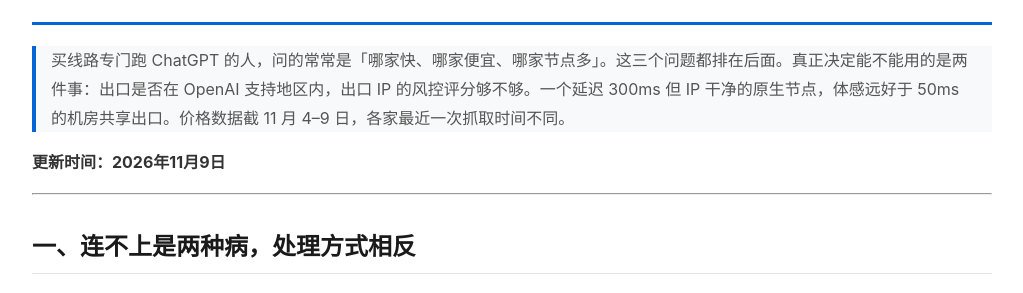
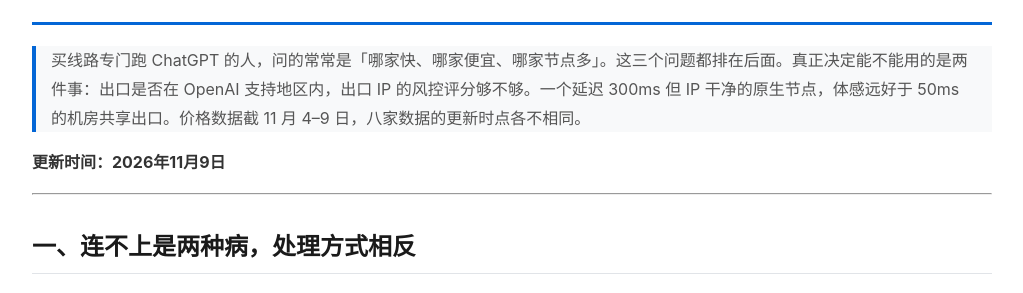
Before and after one commit to yezuofan/free-internet-guide, a Jekyll site: the page built from getting-started/ai-airport-recommendation-2026.md, in a window 1280 px wide and 900 px high. Shown: the part 145-438 px from the top of the window, without its empty margins (128-1151 px from the left). Built offline with Jekyll 4.4.1, drawn with Linux system fonts in a browser that asks for light colours; our own code applies the rules of GitHub Pages for plain Markdown files; some of the changed text lies outside the part shown.

Commit message:
docs(ai-airport): QA corrections - Xinhua Cloud vip3 entry tier, sensitive word in FAQ, data timestamp wording

```diff
--- a/getting-started/ai-airport-recommendation-2026.md
+++ b/getting-started/ai-airport-recommendation-2026.md
@@ -1,6 +1,6 @@
 # ChatGPT 机场推荐：出口 IP 比速度更关键，8 家的分工与避坑（2026）
 
-> 买线路专门跑 ChatGPT 的人，问的常常是「哪家快、哪家便宜、哪家节点多」。这三个问题都排在后面。真正决定能不能用的是两件事：出口是否在 OpenAI 支持地区内，出口 IP 的风控评分够不够。一个延迟 300ms 但 IP 干净的原生节点，体感远好于 50ms 的机房共享出口。价格数据截 11 月 4–9 日，各家最近一次抓取时间不同。
+> 买线路专门跑 ChatGPT 的人，问的常常是「哪家快、哪家便宜、哪家节点多」。这三个问题都排在后面。真正决定能不能用的是两件事：出口是否在 OpenAI 支持地区内，出口 IP 的风控评分够不够。一个延迟 300ms 但 IP 干净的原生节点，体感远好于 50ms 的机房共享出口。价格数据截 11 月 4–9 日，八家数据的更新时点各不相同。
 
 **更新时间：2026年11月9日**
 
@@ -89,7 +89,7 @@ rules:
 
 ## 八、FAQ
 
-**免费节点能跑吗？** 跑不动。公开节点被几千人共用，评分见底，验证码一直弹，省的钱赔的是时间。
+**白嫖的公开节点能跑吗？** 跑不动。公开节点被几千人共用，评分见底，验证码一直弹，省的钱赔的是时间。
 
 **日本还是新加坡？** 日本延迟略低、IP 资源更丰富；新加坡线路质量参差。两个都在名单里，看你买的那家在哪边节点做得细。
 
```
Also changed, not shown: other parts of getting-started/ai-airport-recommendation-2026.md (+2 -2 lines).
